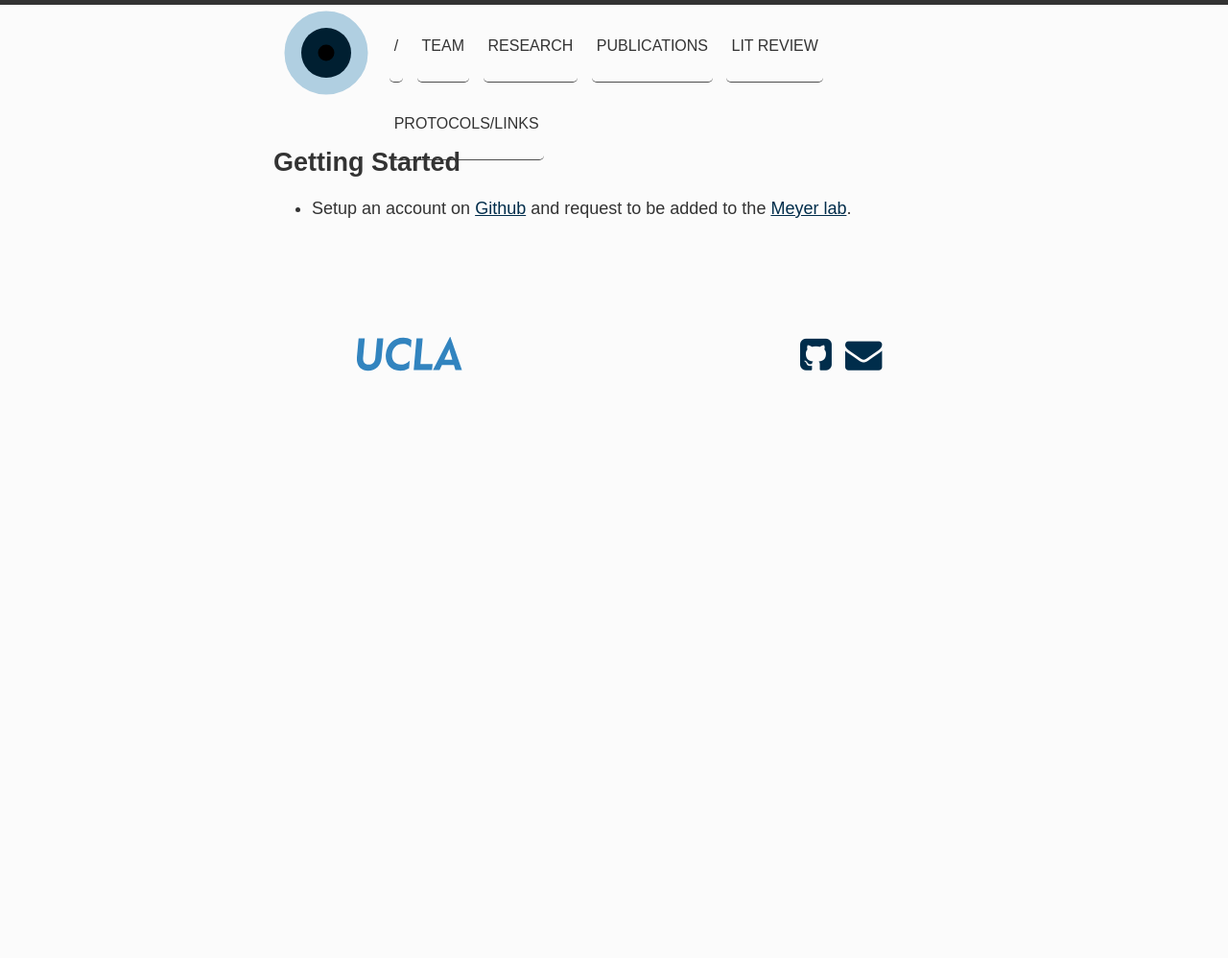
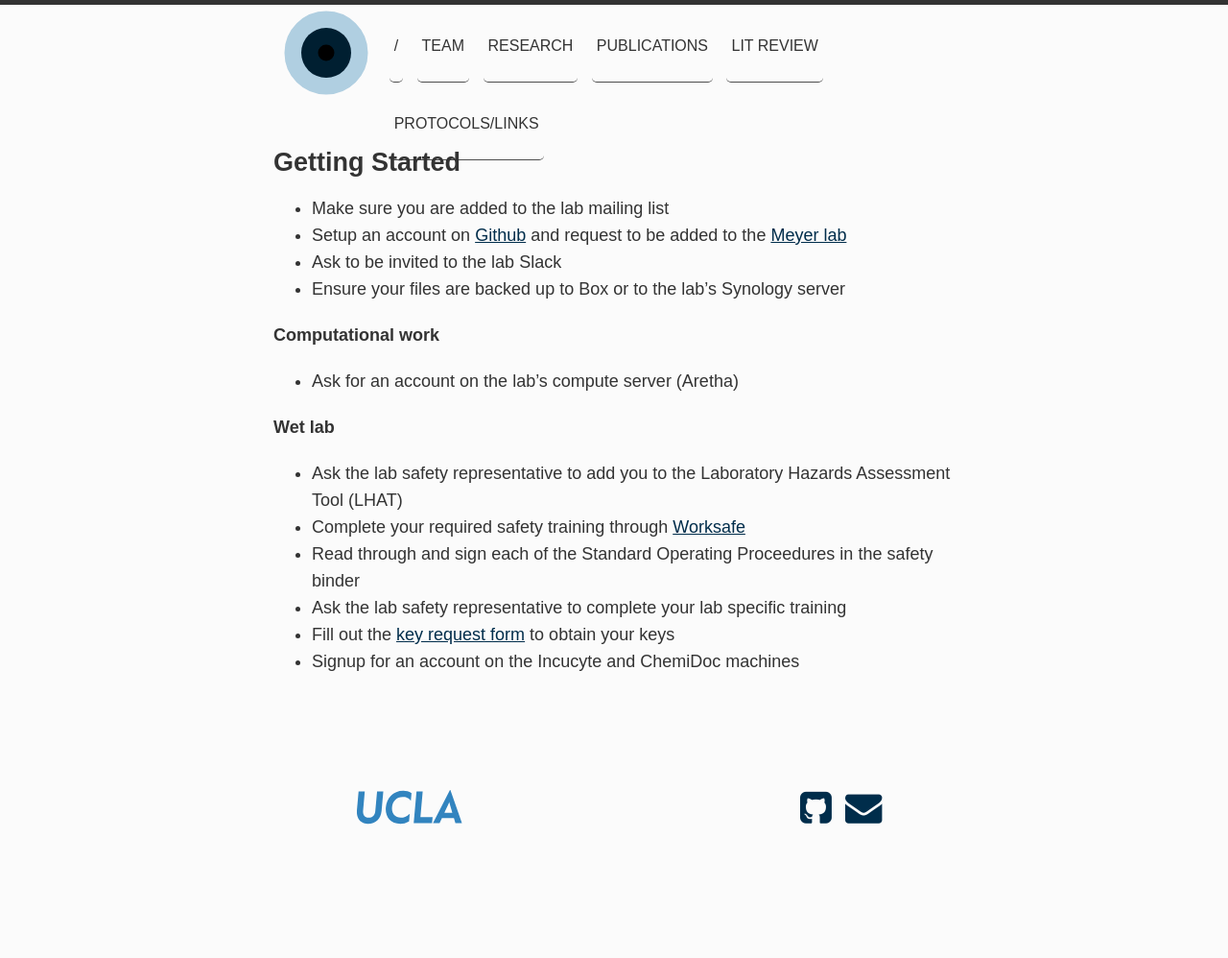
Before and after one commit to meyer-lab/asmlab.org, a Jekyll site: the page built from team/expectations/setup.md, in a window 1280 px wide. Shown: the whole page at 96% size. Built offline with Jekyll 4.4.1, drawn with Linux system fonts in a browser that asks for light colours; some web fonts are replaced; before the commit the page ends 900 px from its top, so only the background shows below that.

Commit message:
Update setup.md

```diff
--- a/team/expectations/setup.md
+++ b/team/expectations/setup.md
@@ -3,5 +3,20 @@ layout: page
 title: Getting Started
 ---
 
-- Setup an account on [Github](https://github.com) and request to be added to the [Meyer lab](https://github.com/meyer-lab).
-<!-- - Signup for an account on the [Synology server](https://thana.synology.me:5001). -->
+- Make sure you are added to the lab mailing list
+- Setup an account on [Github](https://github.com) and request to be added to the [Meyer lab](https://github.com/meyer-lab)
+- Ask to be invited to the lab Slack
+- Ensure your files are backed up to Box or to the lab's Synology server
+
+#### Computational work
+
+- Ask for an account on the lab's compute server (Aretha)
+
+#### Wet lab
+
+- Ask the lab safety representative to add you to the Laboratory Hazards Assessment Tool (LHAT)
+- Complete your required safety training through [Worksafe](https://worksafe.ucla.edu/UCLA/Programs/Standard/Control/elmLearner.wml?portalid=Learnerweb)
+- Read through and sign each of the Standard Operating Proceedures in the safety binder
+- Ask the lab safety representative to complete your lab specific training
+- Fill out the [key request form](http://www.bioeng.ucla.edu/wp-content/uploads/bioeng/Bioengineering-Key-Request-Form-4-2-15.pdf) to obtain your keys
+- Signup for an account on the Incucyte and ChemiDoc machines
```
